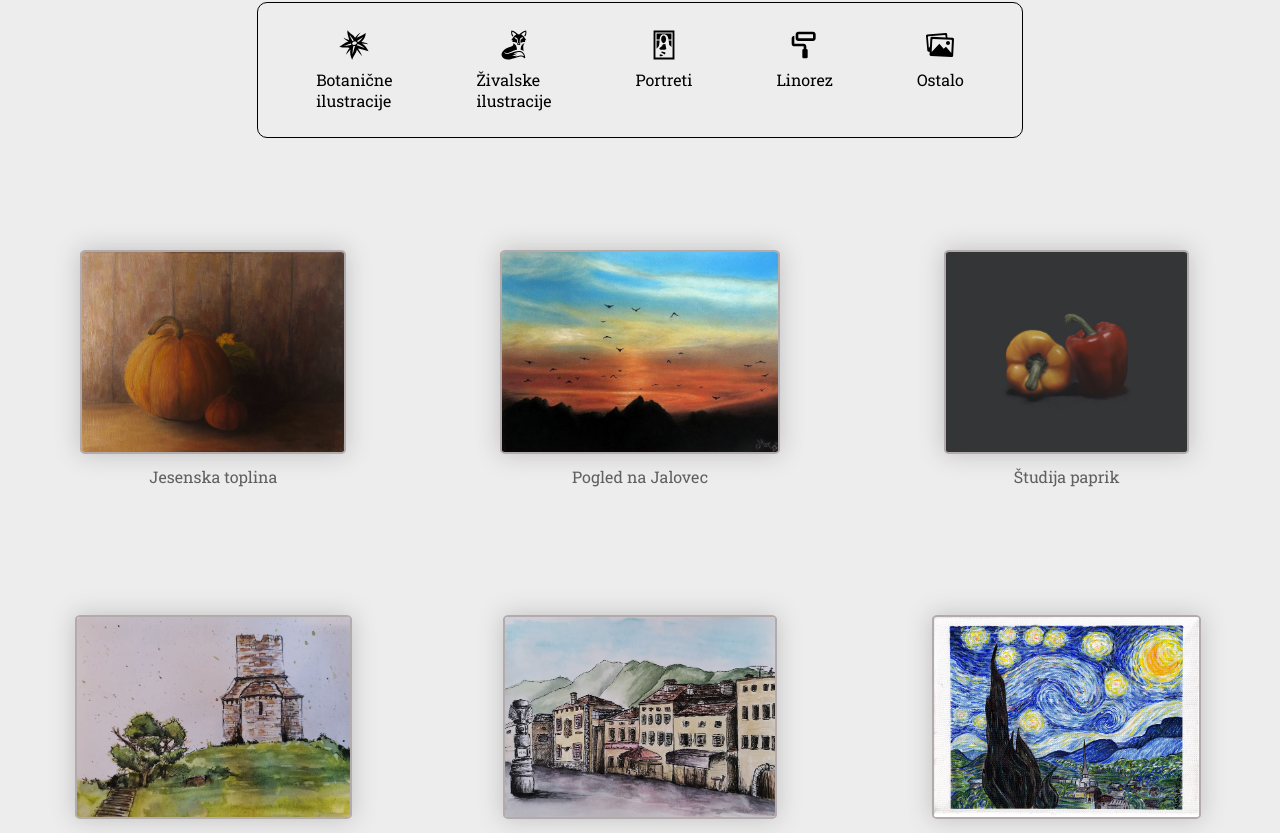
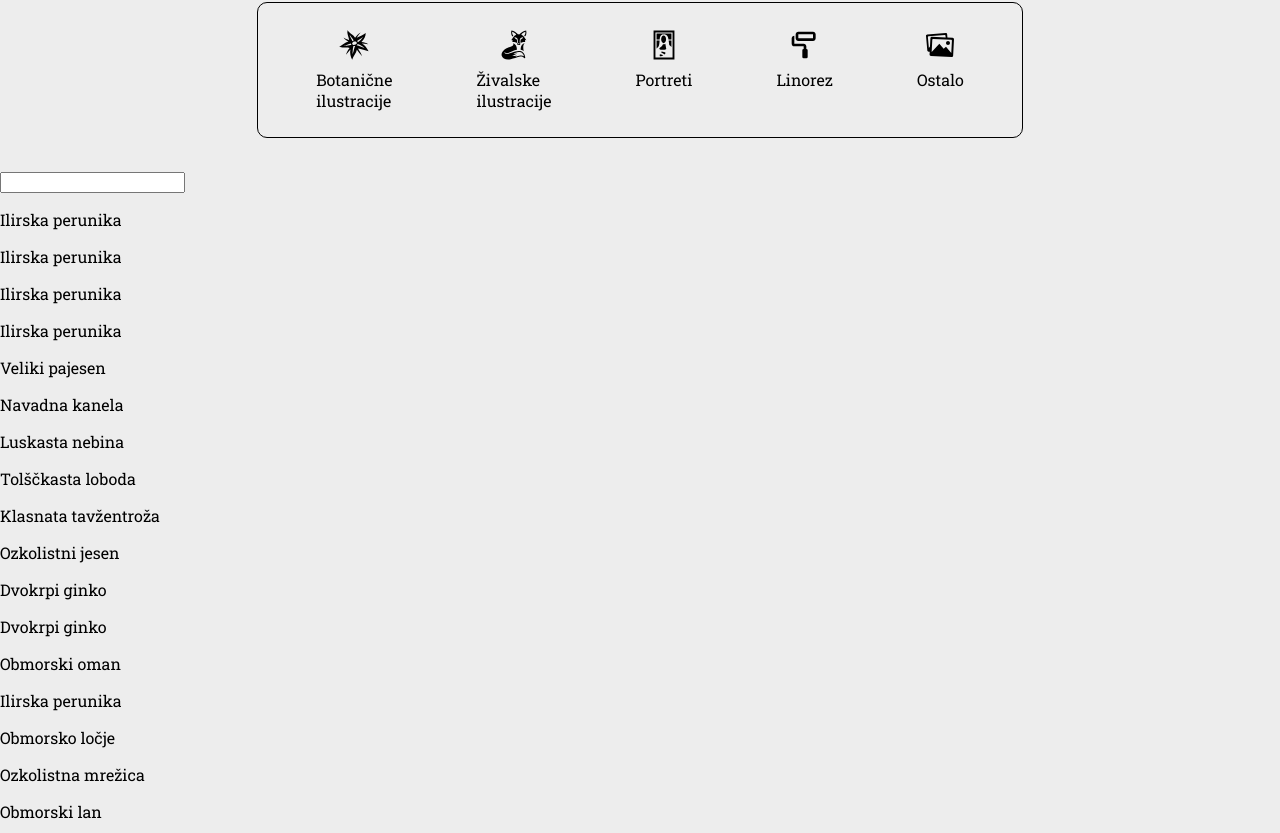
Before and after one commit to jureperos/Manja_Art_React, a React (Create React App) app: page /portfolio/ostalo in a window 1280 px wide. Shown: the part 478-1311 px from the top of the page. Built offline with nearby package versions, Linux system fonts and the light colour scheme; a web font is replaced by a local one.

Commit message:
rendered search results

```diff
--- a/src/components/portfolio/PortfolioLayout.js
+++ b/src/components/portfolio/PortfolioLayout.js
@@ -8,8 +8,7 @@ import {
 import {BiPaintRoll} from 'react-icons/bi'
 import {IoMdImages} from 'react-icons/io'
 import { IconContext } from "react-icons"
-import { useRef, useEffect } from 'react'
-
+import TextInput from "../search/TextInput"
 
 function PortfolioLayout () {
 
@@ -54,6 +53,7 @@ function PortfolioLayout () {
                     <p>Ostalo</p>
                 </Link>
             </div>
+        <TextInput />
             <Outlet />
         </>
     )
--- /dev/null
+++ b/src/components/search/TextInput.js
@@ -0,0 +1,22 @@
+import React, { useState } from 'react';
+import Search from './search';
+
+
+const TextInput = () => {
+  const [text, setText] = useState('');
+
+  const handleChange = (event) => {
+    setText(event.target.value);
+  };
+
+  return (
+    <div>
+      <input type="text" value={text} onChange={handleChange} />
+      <Search
+        text={text}
+      />
+    </div>
+  );
+};
+
+export default TextInput;
--- a/src/components/search/search.js
+++ b/src/components/search/search.js
@@ -1 +1,35 @@
-// this will be search
+import RastlineArr from '../portfolio/RaslineArr';
+
+
+export default function Search(props) {
+    const foundArr = []
+    regSearch(props.text);
+
+    function regSearch(searchTerm) {
+        const regex = new RegExp(searchTerm, 'i');
+
+        for (let i = 0; i <= RastlineArr.length -1; i++) {
+
+            if (regex.test(RastlineArr[i].title)) {
+                foundArr.push(RastlineArr[i].title);
+            }
+            if (regex.test(RastlineArr[i].sciName)) {
+                console.log(RastlineArr[i].sciName);
+            }
+            if (regex.test(RastlineArr[i].description)) {
+                console.log(RastlineArr[i].description);
+            }
+
+        }
+
+    }
+    return (
+        <div>
+            {foundArr.map((foundElement) => (
+                <p>{foundElement}</p>
+            ))
+            }
+        </div>
+
+    )
+}
```
